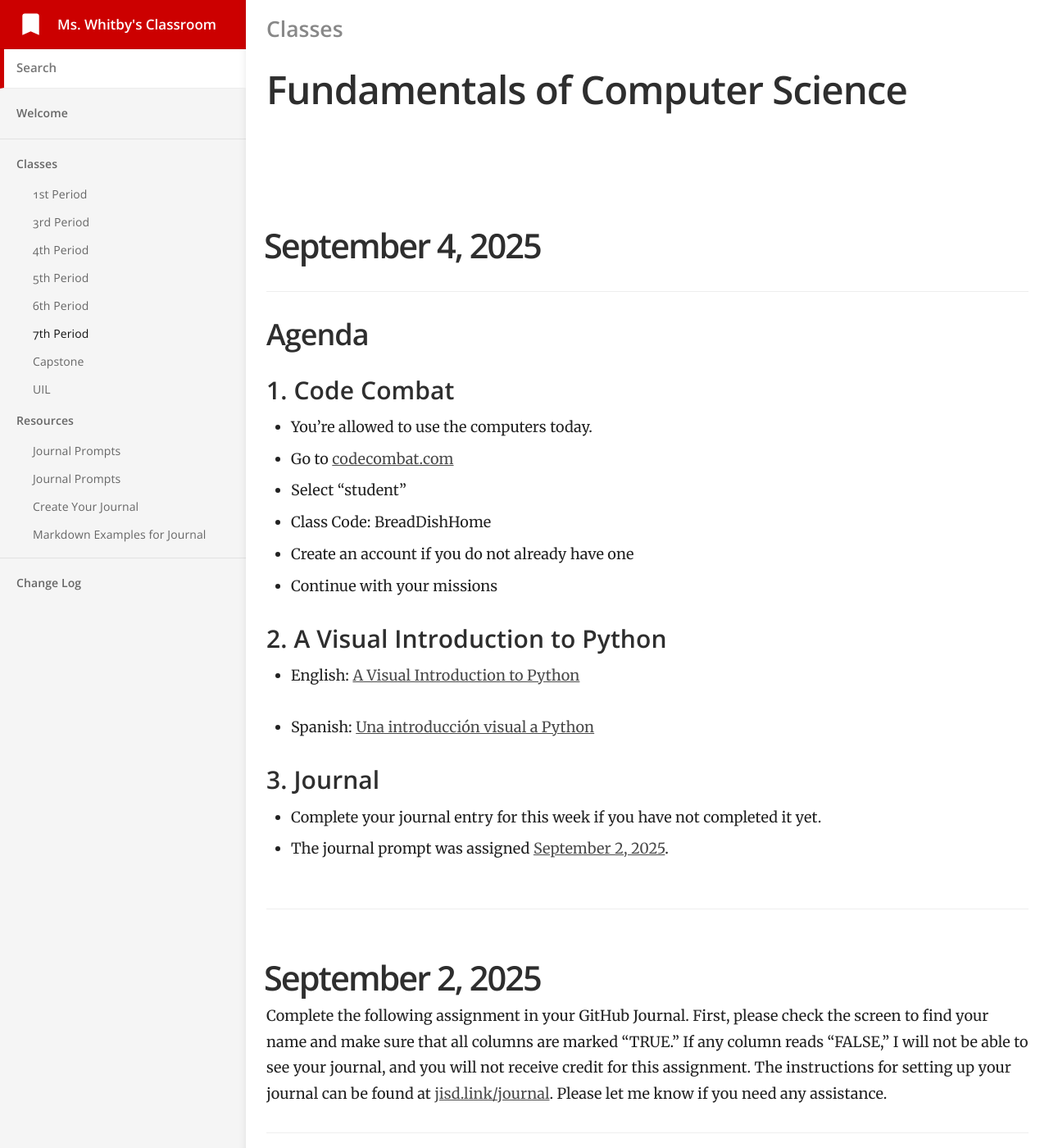
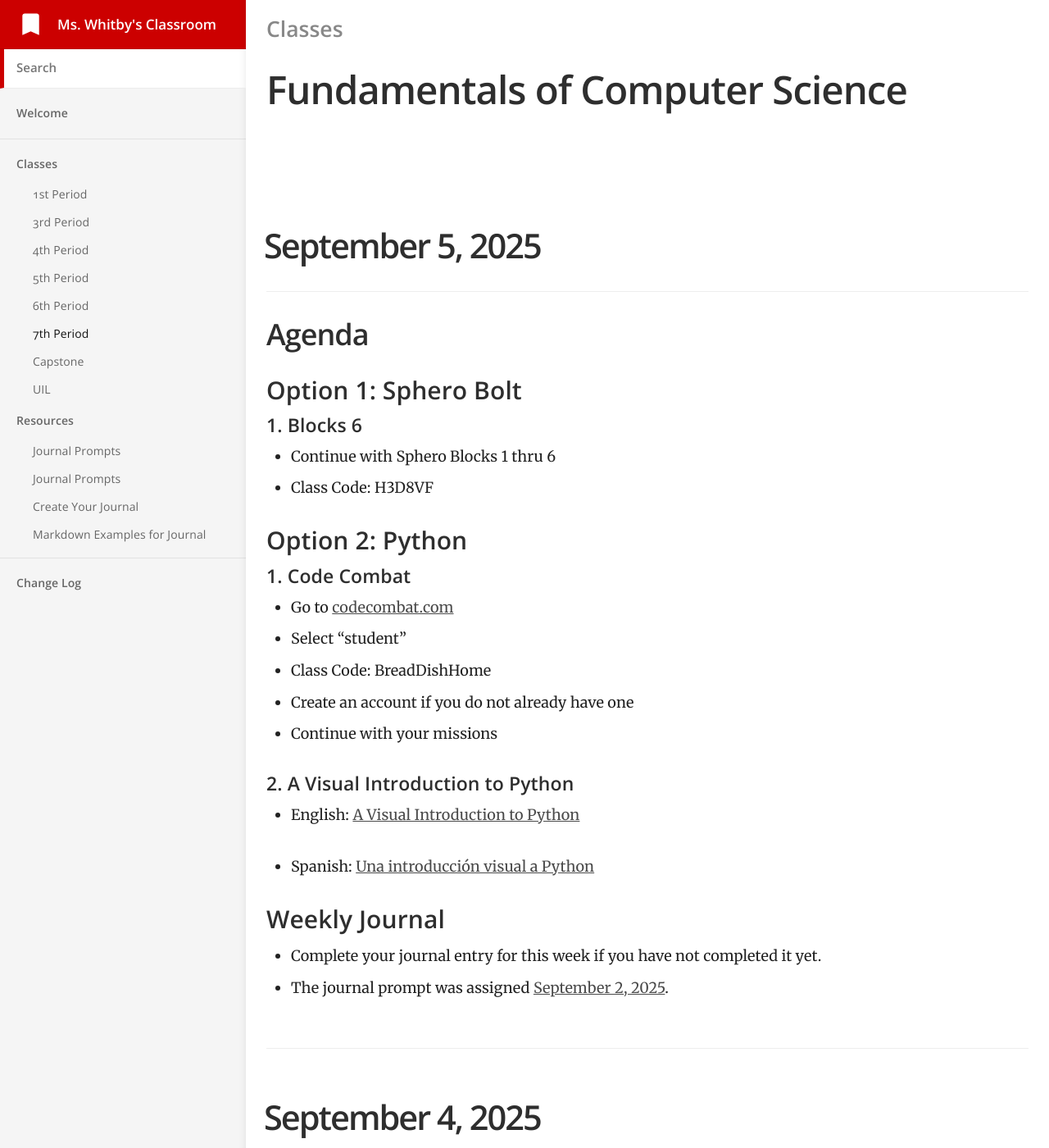
Before and after one commit to mswhitby/classroom, a Jekyll site: the page built from _docs/classes/7th.md, in a window 1280 px wide and 1400 px high. Shown: the whole window at 82% size. Built offline with Jekyll 4.4.1, drawn with Linux system fonts in a browser that asks for light colours.

Commit message:
Updated lessons

```diff
--- a/_docs/classes/7th.md
+++ b/_docs/classes/7th.md
@@ -4,6 +4,41 @@ subtitle: Fundamentals of Computer Science
 category: Classes
 order: 6
 ---
+
+# September 5, 2025
+
+## Agenda
+
+### Option 1: Sphero Bolt
+
+#### 1. Blocks 6
+
+- Continue with Sphero Blocks 1 thru 6
+- Class Code: H3D8VF
+
+### Option 2: Python
+
+#### 1. Code Combat
+
+- Go to [codecombat.com](https://codecombat.com)
+- Select "student"
+- Class Code: BreadDishHome
+- Create an account if you do not already have one
+- Continue with your missions
+
+#### 2. A Visual Introduction to Python
+
+- English: [A Visual Introduction to Python](https://hourofpython.trinket.io/a-visual-introduction-to-python#/welcome/an-hour-of-code)
+
+- Spanish: [Una introducción visual a Python](https://hourofpython.com/una-introduccion-visual-a-python/index.html)
+
+
+### Weekly Journal
+
+- Complete your journal entry for this week if you have not completed it yet.
+- The journal prompt was assigned [September 2, 2025](https://github.com/mswhitby/classroom/blob/main/_docs/resources/journal.md#september-2-2025).
+
+----
 
 # September 4, 2025
 
```
